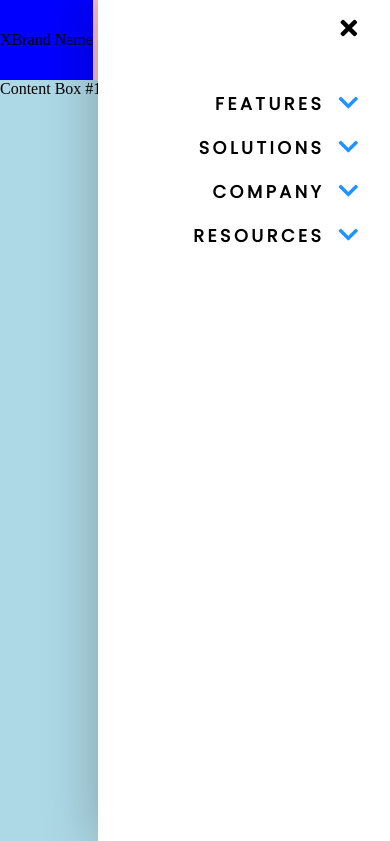
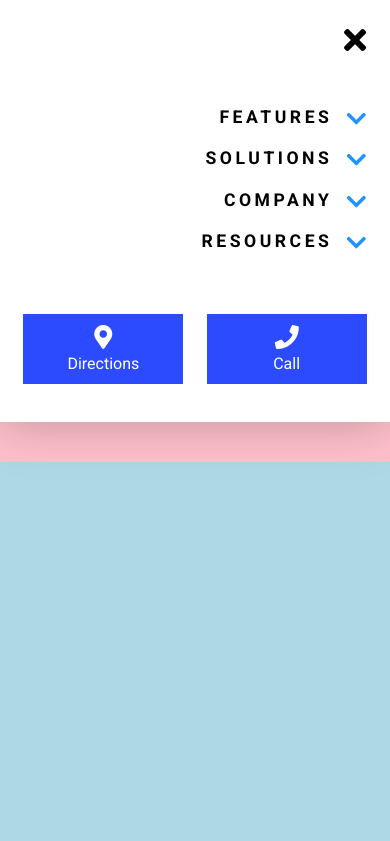
Before and after one commit to aalbareedi/frontend-practice, a plain HTML site: page mobileSite1/mobile1.html in a window 390 px wide. Shown: the top 841 px of the page. Drawn offline with Linux system fonts and the light colour scheme.

Commit message:
major mobile progress

```diff
--- a/mobileSite1/mobile1.html
+++ b/mobileSite1/mobile1.html
@@ -17,6 +17,10 @@
       integrity="sha384-50oBUHEmvpQ+1lW4y57PTFmhCaXp0ML5d60M1M7uH2+nqUivzIebhndOJK28anvf"
       crossorigin="anonymous"
     />
+    <link
+      href="https://fonts.googleapis.com/css?family=Roboto:400,500,700"
+      rel="stylesheet"
+    />
   </head>
 
   <body>
@@ -25,11 +29,8 @@
         <div class="brandLogo">X</div>
         <div class="brandName">Brand Name</div>
       </div>
-      <div class="navIcon">Icon</div>
+      <div class="navToggleIcon"><i class="fas fa-bars navToggleBtn"></i></div>
     </nav>
-    <div class="contentBox1">Content Box #1</div>
-    <div class="contentBox2">Content Box #2</div>
-    <div class="contentBox3">Content Box #3</div>
     <div class="sideNavWindow">
       <div class="sideNavCancel"><i class="fas fa-times cancelIcon"></i></div>
       <div class="sideNavMenu">
@@ -50,6 +51,25 @@
           <i class="fas fa-chevron-down dropDownIcon"></i>
         </div>
       </div>
+      <div class="sideNavButtons">
+        <button id="directionsBtn" class="contactBtn">
+          <i class="fas fa-map-marker-alt contactIcon"></i>Directions
+        </button>
+        <button id="callBtn" class="contactBtn">
+          <i class="fas fa-phone contactIcon"></i>Call
+        </button>
+      </div>
     </div>
+    <div class="landingContent">
+      <div class="landingInfoBox">
+        <h1 class="landingHeading">Welcome to my mobile site layout</h1>
+        <div class="landingSubHeading">
+          Mobile sites make it easy for people to view your business. Mobile
+          sites should behave in a responsive manner.
+        </div>
+        <button class="landingBtn">Explore Products <span>→</span></button>
+      </div>
+    </div>
+    <div class="contentBox2">Content Box #2</div>
   </body>
 </html>
--- a/mobileSite1/style.css
+++ b/mobileSite1/style.css
@@ -2,9 +2,11 @@
   margin: 0;
   padding: 0;
   box-sizing: border-box;
+  font-family: "Roboto", sans-serif;
 }
+/*************** NAV BAR ***************/
 .mainSiteNavbar {
-  background-color: pink;
+  background-color: #48b5f3;
   height: 80px;
   display: flex;
   justify-content: space-between;
@@ -12,30 +14,39 @@
   top: 0;
 }
 .navLogo {
-  background-color: blue;
   display: flex;
   align-items: center;
 }
-.navIcon {
-  background-color: blue;
+.brandLogo {
+  background-color: white;
+  width: 40px;
+  height: 100%;
+  display: flex;
+  justify-content: center;
+  align-items: center;
 }
-.contentBox1 {
-  height: calc(100vh - 80px);
-  background-color: lightblue;
+.brandName {
+  /* background-color: pink; */
 }
-.contentBox2 {
-  height: 500px;
-  background-color: lightcoral;
+.navToggleIcon {
+  width: 70px;
+  display: flex;
+  justify-content: center;
+  align-items: center;
+  cursor: pointer;
 }
-.contentBox3 {
-  height: 500px;
-  background-color: lightgray;
+.navToggleBtn {
+  font-size: 2em;
+  color: white;
 }
+/************** SIDE NAV **************/
 .sideNavWindow {
+  /* display: none; */
+  /* position: relative; */
   background-color: #fff;
   position: fixed;
-  width: 75%;
-  height: 100%;
+  width: 100%;
+  height: 50%;
   top: 0;
   right: 0;
   box-shadow: -1px 0 50px rgba(0, 0, 0, 0.25);
@@ -43,18 +54,24 @@
 .sideNavCancel {
   display: flex;
   justify-content: flex-end;
-  padding-right: 33px;
-  padding-top: 16px;
+  padding-right: 24px;
+  padding-top: 24px;
+}
+.cancelIcon {
+  font-size: 2em;
+  cursor: pointer;
+}
+.cancelIcon:hover {
+  opacity: 0.6;
 }
 .sideNavMenu {
-  /* background-color: aquamarine; */
   display: flex;
   flex-direction: column;
   margin-top: 42px;
 }
 .sideNavOpt {
   width: 100%;
-  padding: 9px 32px;
+  padding: 9px 24px;
   display: flex;
   justify-content: flex-end;
 }
@@ -63,7 +80,7 @@
   color: #1f93ff;
 }
 .sideNavText {
-  font-family: "Poppins", sans-serif;
+  /* font-family: "Poppins", sans-serif; */
   font-weight: 600;
   font-size: 1.1em;
   letter-spacing: 0.2em;
@@ -74,7 +91,85 @@
   margin-left: 14px;
   margin-top: 1px;
 }
-.cancelIcon {
+.sideNavButtons {
+  /* background-color: rgb(163, 212, 107); */
+  /* position: absolute; */
+  /* bottom: 0; */
+  display: flex;
+  justify-content: space-evenly;
+}
+.contactIcon {
   font-size: 1.5em;
+  margin-bottom: 5px;
+}
+.contactBtn {
+  background-color: #2c4bff;
+  /* border-radius: 99px; */
+  color: #ffffff;
   cursor: pointer;
+  border: none;
+  height: 70px;
+  width: 41%;
+  outline: none;
+  display: flex;
+  flex-direction: column;
+  justify-content: center;
+  align-items: center;
+  font-size: 1em;
+  margin-top: 13%;
 }
+#directionsBtn {
+  /* border-right: 2px solid white; */
+}
+#callBtn {
+}
+/*************** CONTENT ***************/
+.contentBox2 {
+  height: 500px;
+  background-color: lightcoral;
+}
+.landingContent {
+  height: calc(100vh - 80px);
+  background-color: lightblue;
+  display: flex;
+  flex-direction: column;
+  /* justify-content: center; */
+}
+.landingInfoBox {
+  background-color: pink;
+  display: flex;
+  flex-direction: column;
+  align-items: center;
+  height: 50%;
+}
+.landingHeading {
+  background-color: lightgreen;
+  padding: 0 20px;
+  text-align: center;
+  width: 90%;
+  margin: 0 auto;
+  font-size: 2.3em;
+}
+.landingSubHeading {
+  background-color: lightgrey;
+  padding: 0 20px;
+  text-align: center;
+  width: 90%;
+  margin: 0 auto;
+}
+.landingBtn {
+  background-color: #2c4bff;
+  border-radius: 4px;
+  color: #ffffff;
+  cursor: pointer;
+  border: none;
+  height: 48px;
+  width: 170px;
+  font-size: 1em;
+  margin-top: 25px;
+  outline: none;
+  box-shadow: 0 30px 40px 0 rgba(0, 0, 0, 0.15);
+}
+.landingBtn:hover {
+  background-color: #1f35b3;
+}
```
Also changed, not shown: 1 other file.
